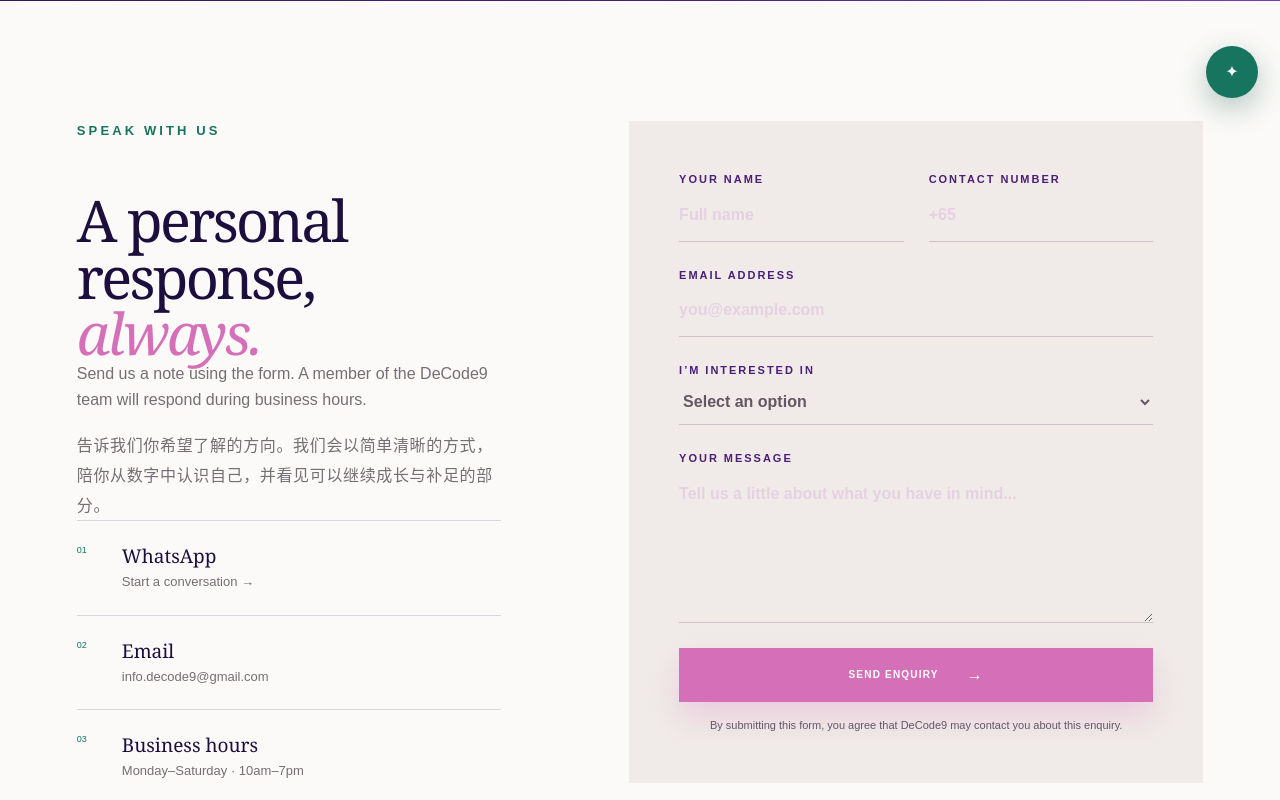
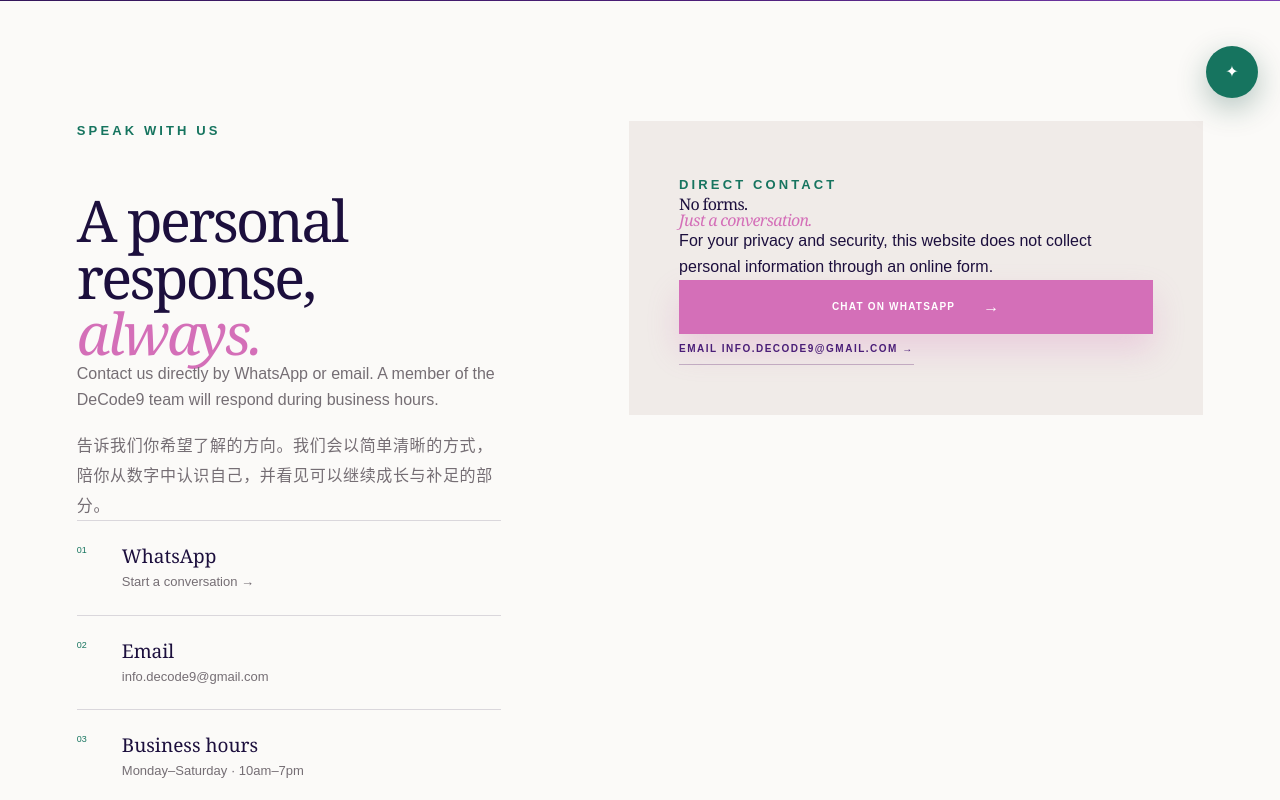
Before and after one commit to yukytay/code9-website, a Next.js app: page /contact in a window 1280 px wide. Shown: the part 680-1480 px from the top of the page. Built offline with nearby package versions, Linux system fonts and the light colour scheme.

Commit message:
Remove contact form for privacy

```diff
--- a/app/contact/page.tsx
+++ b/app/contact/page.tsx
@@ -1,9 +1,4 @@
-"use client";
-
-import { useState } from "react";
-
 export default function Contact() {
-  const [sent, setSent] = useState(false);
   return (
     <>
       <section className="page-hero contact-hero">
@@ -16,27 +11,20 @@
         <div className="contact-details">
           <div className="section-label">Speak with us</div>
           <h2>A personal response,<br /><em>always.</em></h2>
-          <p>Send us a note using the form. A member of the DeCode9 team will respond during business hours.</p>
+          <p>Contact us directly by WhatsApp or email. A member of the DeCode9 team will respond during business hours.</p>
           <p className="zh-copy" lang="zh">告诉我们你希望了解的方向。我们会以简单清晰的方式，陪你从数字中认识自己，并看见可以继续成长与补足的部分。</p>
           <div className="contact-method"><span>01</span><div><b>WhatsApp</b><a href="https://wa.me/6588651341?text=Hello%20DeCode9%2C%20I%27d%20like%20to%20make%20an%20enquiry." target="_blank" rel="noreferrer">Start a conversation →</a></div></div>
           <div className="contact-method"><span>02</span><div><b>Email</b><a href="mailto:info.decode9@gmail.com">info.decode9@gmail.com</a></div></div>
           <div className="contact-method"><span>03</span><div><b>Business hours</b><p>Monday–Saturday · 10am–7pm</p></div></div>
           <div className="social-line">Follow our journey <span>Instagram · Facebook</span></div>
         </div>
-        <form className="contact-form" onSubmit={(e) => { e.preventDefault(); setSent(true); }}>
-          {sent ? (
-            <div className="form-success dark-success"><span>✦</span><h3>Thank you for reaching out.</h3><p>Your enquiry has been received. We’ll be in touch during our business hours.</p><button type="button" className="text-link dark" onClick={() => setSent(false)}>Send another enquiry →</button></div>
-          ) : (
-            <>
-              <div className="form-row"><label>YOUR NAME<input required name="name" placeholder="Full name" /></label><label>CONTACT NUMBER<input required name="phone" type="tel" placeholder="+65" /></label></div>
-              <label>EMAIL ADDRESS<input required name="email" type="email" placeholder="you@example.com" /></label>
-              <label>I’M INTERESTED IN<select required name="interest" defaultValue=""><option value="" disabled>Select an option</option><option>Numerology consultation</option><option>Customized destiny bracelet</option><option>Personalized destiny watch</option><option>Laser engraving gifts & services</option><option>Something else</option></select></label>
-              <label>YOUR MESSAGE<textarea required name="message" rows={5} placeholder="Tell us a little about what you have in mind..." /></label>
-              <button className="button button-primary" type="submit">Send enquiry <span>→</span></button>
-              <small className="privacy-note dark-note">By submitting this form, you agree that DeCode9 may contact you about this enquiry.</small>
-            </>
-          )}
-        </form>
+        <div className="contact-form contact-direct">
+          <span className="section-label">Direct contact</span>
+          <h2>No forms.<br /><em>Just a conversation.</em></h2>
+          <p>For your privacy and security, this website does not collect personal information through an online form.</p>
+          <a className="button button-primary" href="https://wa.me/6588651341?text=Hello%20DeCode9%2C%20I%27d%20like%20to%20make%20an%20enquiry." target="_blank" rel="noreferrer">Chat on WhatsApp <span>→</span></a>
+          <a className="text-link dark" href="mailto:info.decode9@gmail.com">Email info.decode9@gmail.com →</a>
+        </div>
       </section>
     </>
   );
```
